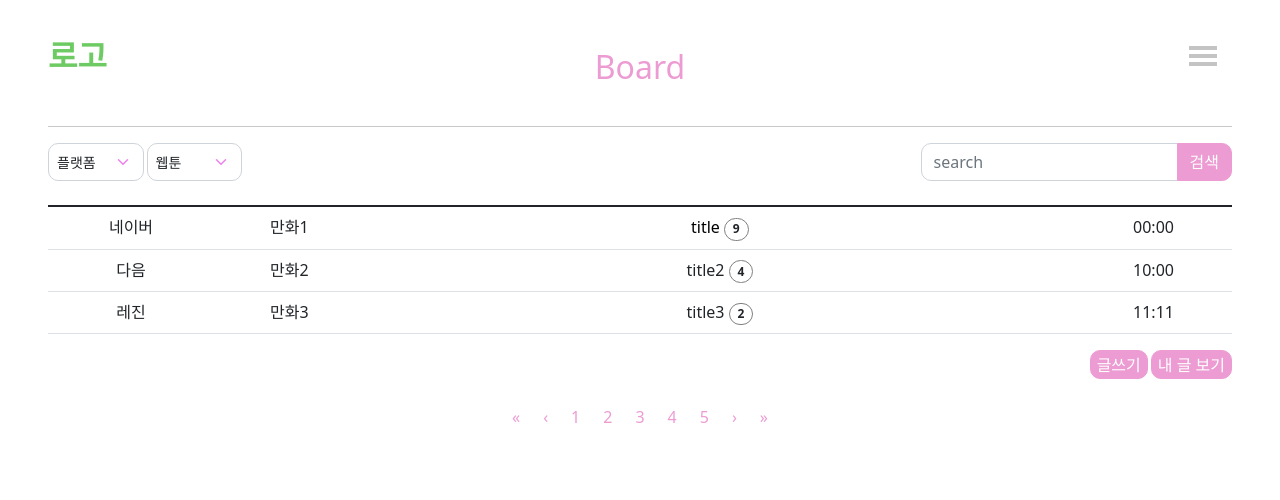
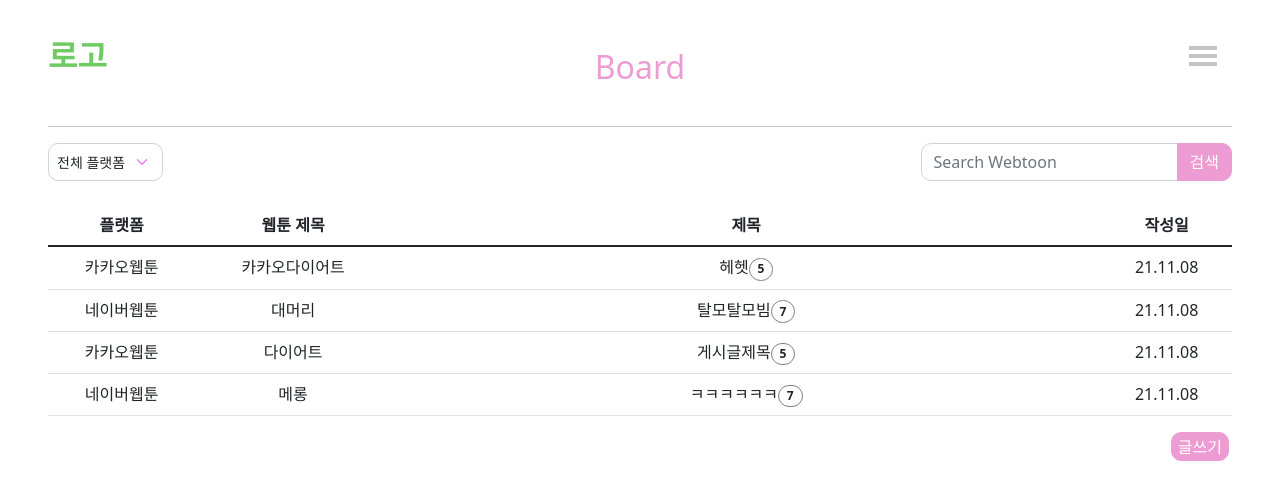
Before and after one commit to 2taesung/WT.GG, a React app in the folder frontend/: page /board in a window 1280 px wide. Shown: the top 500 px of the page. Built offline with nearby package versions, Linux system fonts and the light colour scheme.

Commit message:
[FE] update: 게시글 전체보기 수정

```diff
--- a/frontend/src/Components/Board/Board.css
+++ b/frontend/src/Components/Board/Board.css
@@ -19,6 +19,11 @@
 
 .table {
     text-align: center;
+}
+
+.board-group:hover {
+    cursor: pointer;
+    background-color: rgba(177, 230, 147, 0.5);
 }
 
 a {
--- a/frontend/src/Components/Board/Board.tsx
+++ b/frontend/src/Components/Board/Board.tsx
@@ -1,24 +1,154 @@
 import { Link } from "react-router-dom";
+import React, { useState } from 'react';
+
+import { Button, InputGroup, FormControl, Badge, Form } from "react-bootstrap";
 import 'bootstrap/dist/css/bootstrap.min.css';
-import { Button, InputGroup, FormControl, Pagination, Badge } from "react-bootstrap";
+import './Board.css';
 
-import React from 'react';
-import './Board.css';
-import BoardSelectbox from "./BoardSelectbox";
 
 function Board() {
+  var all_board = [
+    {
+      "id": 1,
+      "platform": "네이버웹툰",
+      "webtoon": "메롱",
+      "title": "ㅋㅋㅋㅋㅋㅋ",
+      "created_at": "21.11.08",
+      "comment_n": 7
+    },
+    {
+      "id": 2,
+      "platform": "카카오웹툰",
+      "webtoon": "다이어트",
+      "title": "게시글제목",
+      "created_at": "21.11.08",
+      "comment_n": 5
+    },
+    {
+      "id": 4,
+      "platform": "네이버웹툰",
+      "webtoon": "대머리",
+      "title": "탈모탈모빔",
+      "created_at": "21.11.08",
+      "comment_n": 7
+    },
+    {
+      "id": 9,
+      "platform": "카카오웹툰",
+      "webtoon": "카카오다이어트",
+      "title": "헤헷",
+      "created_at": "21.11.08",
+      "comment_n": 5
+    }
+  ]
+
+  const [ board, setBoard ] = useState(all_board);
+  const [ category, setCategory ] = useState("all");
+
+  // 정렬 : API 받고 나서 시간순으로 정렬!!
+  const boardSort = () => {
+    board.sort(function (a, b) {
+      if (a.id > b.id) { return -1 }
+      if (a.id < b.id) { return 1 }
+      return 0
+    })
+  }
+
+  boardSort()
+
+  // 플랫폼 선택
+  var naver: any = []
+  for (let i=0; i<all_board.length; i++) {
+    if (all_board[i]["platform"] === "네이버웹툰") {
+      naver.push(all_board[i])
+    }
+  }
+
+  var kakao: any = []
+  for (let i=0; i<all_board.length; i++) {
+    if (all_board[i]["platform"] === "카카오웹툰") {
+      kakao.push(all_board[i])
+    }
+  }
+
+  const onSelectPlatform = (e: any) => {
+    if (e.target.value === "all") {
+      setBoard(board => all_board)
+    }
+    else if (e.target.value === "naver") {
+      setBoard(board => naver)
+    }
+    else if (e.target.value === "kakao") {
+      setBoard(board => kakao)
+    }
+    setCategory(category => e.target.value)
+    boardSort()
+  }
+
+  // 키워드 검색
+  const [ keyword, setKeyword ] = useState("")
+
+  const onChangeKeyword = (e: any) => {
+    setKeyword(e.target.value)
+  }
+
+  const onEnterSearch = (e: any) => {
+    e.preventDefault()
+    if (e.keyCode === 13) {
+      onSearchKeyword()
+    }
+  }
+
+  const onSearchKeyword = () => {
+    var temp_board: any = []
+    if (category === "all") {
+      for (let j=0; j<all_board.length; j++) {
+        if (all_board[j]["webtoon"].includes(keyword) || all_board[j]["title"].includes(keyword)) {
+          temp_board.push(all_board[j])
+        }
+      }
+    } else if (category === "naver") {
+      for (let j=0; j<naver.length; j++) {
+        if (naver[j]["webtoon"].includes(keyword) || naver[j]["title"].includes(keyword)) {
+          temp_board.push(naver[j])
+        }
+      }
+    } else if (category === "kakao") {
+      for (let j=0; j<kakao.length; j++) {
+        if (kakao[j]["webtoon"].includes(keyword) || kakao[j]["title"].includes(keyword)) {
+          temp_board.push(kakao[j])
+        }
+      }
+    }
+
+    setBoard(board => temp_board)
+    boardSort()
+  }
+
+  // 자세히보기
+  const onClickDetail = (id: number) => {
+    window.location.replace(`/board/${id}`)
+  }
+
   return (
     <div className="content-wrapper">
       <h2 className="board-header">Board</h2>
       <hr />
       <div className="header">
-        <BoardSelectbox />
+        <span className="selectboxs d-flex">
+          <Form.Select name="platforms" className="platform-select" size="sm" onChange={onSelectPlatform}>
+            <option value="all">전체 플랫폼</option>
+            <option value="naver">네이버웹툰</option>
+            <option value="kakao">카카오웹툰</option>
+          </Form.Select>
+        </span>
         <span>
-        <InputGroup className="search-group">
+        <InputGroup className="search-group" onChange={onChangeKeyword}>
           <FormControl
-            placeholder="search"
+            placeholder="Search Webtoon"
+            onKeyUp={onEnterSearch}
           />
-          <Button variant="secondary">
+          <Button variant="secondary" onClick={onSearchKeyword}>
             검색
           </Button>
         </InputGroup>
@@ -26,46 +156,31 @@ function Board() {
       </div>
 
       <table className="table mt-4">
-  <thead></thead>
+        <thead>
+          <tr className="fb">
+            <td>플랫폼</td>
+            <td>웹툰 제목</td>
+            <td className="board-title">제목</td>
+            <td>작성일</td>
+          </tr>
+        </thead>
         <tbody>
-    <tr>
-      <td>네이버</td>
-      <td>만화1</td>
-      <td className="board-title"> <Link to="/board/detail"> title </Link> <Badge pill text="dark">9</Badge> </td>
-      <td>00:00</td>
+          {board.map((item, idx) => (
+            <tr key={idx} className="board-group" onClick={() => onClickDetail(item["id"])}>
+              <td>{item["platform"]}</td>
+              <td>{item["webtoon"]}</td>
+              <td className="board-title">
+                {item["title"]}
+                <Badge pill text="dark">{item["comment_n"]}</Badge>
+              </td>
+              <td>{item["created_at"]}</td>
             </tr>
-    <tr>
-    <td>다음</td>
-    <td>만화2</td>
-    <td className="board-title">title2 <Badge pill text="dark">4</Badge></td>
-      <td>10:00</td>
-    </tr>
-    <tr>
-    <td>레진</td>
-    <td>만화3</td>
-    <td className="board-title">title3 <Badge pill text="dark">2</Badge></td>
-      <td>11:11</td>
-    </tr>
+          ))}
         </tbody>
       </table>
       <div className="btns">
         <Button className="left-btn small-btn" variant="secondary"> <Link to="/board/create"> 글쓰기 </Link></Button>
-    <Button className="small-btn" variant="secondary">내 글 보기</Button>
       </div>
-
-  <Pagination>
-  <Pagination.First />
-  <Pagination.Prev />
-  <Pagination.Item>{1}</Pagination.Item>
-  <Pagination.Item>{2}</Pagination.Item>
-  <Pagination.Item>{3}</Pagination.Item>
-  <Pagination.Item>{4}</Pagination.Item>
-  <Pagination.Item>{5}</Pagination.Item>
-  {/* <Pagination.Ellipsis /> */}
-  <Pagination.Next />
-  <Pagination.Last />
-</Pagination>
-
     </div>
   )
 }
--- a/frontend/src/Components/Board/BoardCreate.tsx
+++ b/frontend/src/Components/Board/BoardCreate.tsx
@@ -1,6 +1,5 @@
 import React from 'react';
-import { Button } from "react-bootstrap";
-import BoardSelectbox from './BoardSelectbox';
+import { Button, Form } from "react-bootstrap";
 
 function BoardCreate() {
   return (
@@ -8,8 +7,14 @@ function BoardCreate() {
       <h2 className="board-header">Board</h2>
       <hr />
       <div className="header-create">
-      <BoardSelectbox/>
-      <input type="text" name="title" placeholder="제목을 입력하세요" className="mx-5 create-input"></input>
+        <span className="selectboxs d-flex">
+          <Form.Select name="platforms" className="platform-select" size="sm">
+            <option value="">전체 플랫폼</option>
+            <option value="naver">네이버웹툰</option>
+            <option value="kakao">카카오웹툰</option>
+          </Form.Select>
+        </span>
+        <input type="text" name="title" placeholder="제목을 입력하세요" className="mx-5 create-input"></input>
       </div>
       <hr />
       <textarea className="create-input create-post"></textarea>
--- a/frontend/src/Components/Board/BoardSelectbox.tsx
+++ /dev/null
@@ -1,22 +0,0 @@
-import { Form } from "react-bootstrap";
-
-function BoardSelectbox() {
-  return (
-    <span className="selectboxs d-flex">
-        <Form.Select name="platforms" className="platform-select" size="sm">
-            <option value="">플랫폼</option>
-            <option value="naver">네이버</option>
-            <option value="kakao">카카오</option>
-            <option value="lezhin">레진</option>
-        </Form.Select>
-        <Form.Select name="webtoon-titles" className="webtoon-select" size="sm">
-            <option value="">웹툰</option>
-            <option value="1">인기만화1</option>
-            <option value="2">인기만화2</option>
-            <option value="3">인기만화3</option>
-        </Form.Select>
-        </span>
-  )
-}
-
-export default BoardSelectbox;
--- a/frontend/src/Redux/Reducers/index.tsx
+++ b/frontend/src/Redux/Reducers/index.tsx
@@ -3,7 +3,7 @@ import MainReducer from "./MainReducer";
 
 const rootReducer = combineReducers({
   // Reducer들 추가
-  MainReducer,
+  MainReducer
 });
 
 export default rootReducer;
```
Lines whose indentation alone changed are shown as unchanged.
